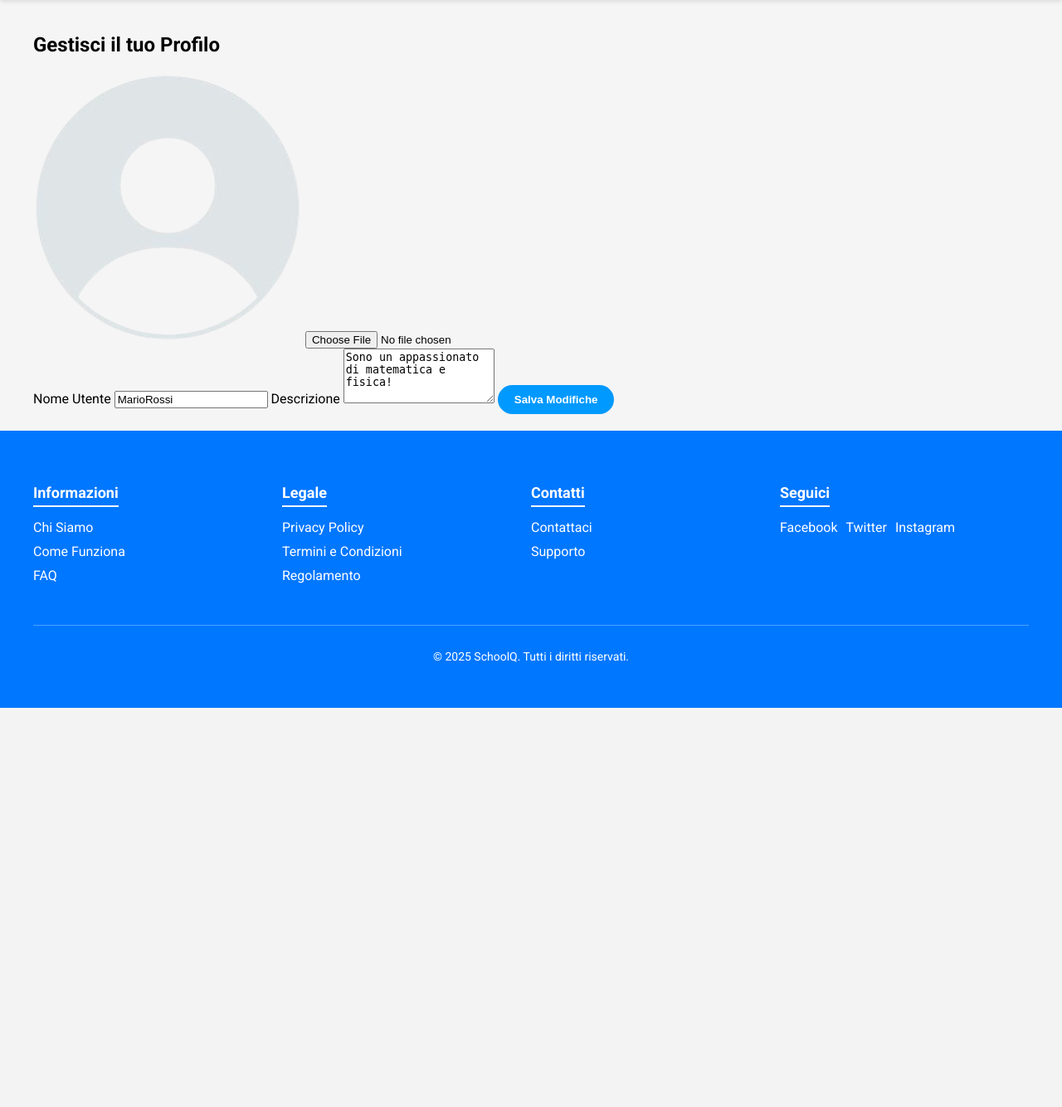
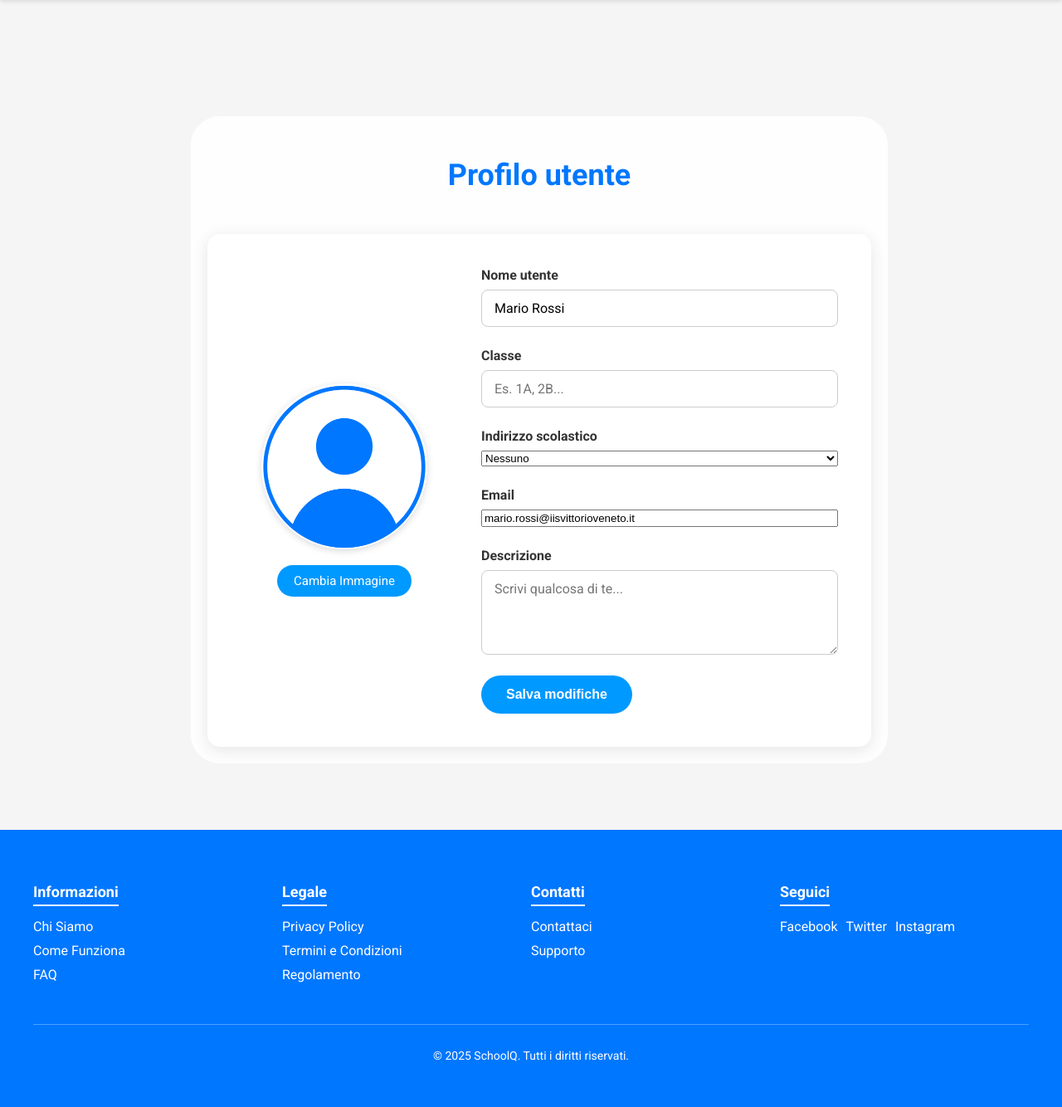
Before and after one commit to Polettogamer/GEPROGETTO, a PHP site: page /profilo.html in a window 1280 px wide. Shown: the part 70-1404 px from the top of the page at 83% size. Before the commit the page ends 923 px from the top, so only its background shows below. Run offline with PHP 8.4, Linux system fonts and the light colour scheme.

Commit message:
12/02/2025
Quasi completo il profilo e buttato giù html e css per materia

```diff
--- a/PagWebSchoolQ/CSS/profiloCSS.css
+++ b/PagWebSchoolQ/CSS/profiloCSS.css
@@ -1,52 +1,72 @@
-/* Profilo: Container principale */
+/* Container principale del profilo */
 .profile-container {
-    max-width: 900px;
-    margin: 80px auto; /* Spazio in alto per non sovrapporsi alla navbar */
+  max-width: 800px;
+  margin: 120px auto 60px;
   padding: 20px;
-    background-color: #fff;
-    border-radius: 10px;
-    box-shadow: 0 4px 8px rgba(0,0,0,0.1);
+  background-color: #fefefe;
+  border-radius: 35px;
 }
 
 .profile-container h2 {
   text-align: center;
-    margin-bottom: 30px;
-    font-size: 28px;
+  margin-bottom: 50px;
   color: #0077ff;
+  font-size: 36px;
+  font-weight: 700;
 }
 
-  /* Profilo: Card contenente immagine e dettagli */
+/* La card del profilo: layout a due colonne con sfondo bianco, angoli arrotondati e ombra */
 .profile-card {
+  background: #fff;
+  border-radius: 15px;
+  box-shadow: 0 4px 20px rgba(0, 0, 0, 0.1);
   display: flex;
   flex-wrap: wrap;
+  padding: 40px;
+  gap: 40px;
   align-items: center;
-    justify-content: center;
-    gap: 20px;
-    padding: 20px;
 }
 
 /* Sezione immagine del profilo */
 .profile-image {
   flex: 1;
-    min-width: 200px;
+  min-width: 250px;
   text-align: center;
+  position: relative;
 }
 
 .profile-image img {
-    width: 150px;
-    height: 150px;
+  width: 200px;
+  height: 200px;
   object-fit: cover;
   border-radius: 50%;
-    border: 3px solid #0077ff;
-    margin-bottom: 10px;
+  /*border: 5px solid #0077ff;*/
+  box-shadow: 0 2px 8px rgba(0,0,0,0.15);
 }
 
+/* Nascondi il file input e definisci una label personalizzata come bottone */
 .profile-image input[type="file"] {
-    display: block;
-    margin: 0 auto;
+  display: none;
 }
 
-  /* Sezione dati utente */
+.custom-file-label {
+  margin-top: 15px;
+  display: inline-block;
+  background-color: #0099ff;
+  color: #fff;
+  padding: 10px 20px;
+  border-radius: 25px;
+  cursor: pointer;
+  font-size: 15px;
+  font-weight: 500;
+  transition: background-color 0.3s ease;
+}
+
+.custom-file-label:hover {
+  background-color: #0077ff;
+}
+
+/* Sezione dettagli del profilo */
 .profile-details {
   flex: 2;
   min-width: 300px;
@@ -55,48 +75,69 @@
 .profile-details form {
   display: flex;
   flex-direction: column;
-    gap: 15px;
+  gap: 25px;
 }
 
-  .profile-details label {
-    font-weight: bold;
-    color: #333;
+/* Stili per i gruppi di campi del form */
+.form-group {
+  display: flex;
+  flex-direction: column;
 }
 
-  .profile-details input[type="text"],
-  .profile-details textarea {
-    padding: 10px;
-    border: 1px solid #ccc;
-    border-radius: 5px;
-    font-family: 'Roboto', sans-serif;
+.form-group label {
   font-size: 16px;
+  font-weight: 600;
+  color: #333;
+  margin-bottom: 8px;
 }
 
-  .profile-details textarea {
+.form-group input[type="text"],
+.form-group textarea {
+  font-size: 16px;
+  padding: 12px 15px;
+  border: 1px solid #ccc;
+  border-radius: 8px;
+  outline: none;
+  transition: border 0.3s ease;
+  font-family: 'Roboto', sans-serif;
+}
+
+.form-group input[type="text"]:focus,
+.form-group textarea:focus {
+  border-color: #0077ff;
+}
+
+.form-group textarea {
   resize: vertical;
 }
 
-  /* Bottone Salva, in linea con lo stile del sito */
-  .profile-details .button {
+/* Bottone di salvataggio */
+.form-group button {
+  background-color: #0099ff;
+  color: #fff;
+  padding: 14px 30px;
+  border: none;
+  border-radius: 30px;
+  font-size: 16px;
+  cursor: pointer;
+  font-weight: 600;
+  transition: background-color 0.3s ease;
   align-self: flex-start;
-    background-color: #0099ff;
-    color: white;
-    padding: 10px 20px;
-    border: none;
-    border-radius: 50px;
-    text-decoration: none;
-    font-weight: 600;
-    transition: all 0.3s ease;
-    cursor: pointer;
 }
 
-  .profile-details .button:hover {
+.form-group button:hover {
   background-color: #0077ff;
 }
 
-  /* Responsive: disposizione a colonna per schermi piccoli */
+/* Responsive: per schermi più piccoli, la card diventa verticale */
 @media (max-width: 768px) {
   .profile-card {
     flex-direction: column;
+    text-align: center;
+    padding: 30px;
+  }
+
+  .profile-details {
+    width: 100%;
   }
 }
--- a/PagWebSchoolQ/menu.html
+++ b/PagWebSchoolQ/menu.html
@@ -31,7 +31,7 @@
         <img src="Immagini/mondo01.png" alt="SchoolQ Logo">
       </div>
       <ul class="nav-links">
-        <li><a href="user_dashboard.html">Home</a></li>
+        <li><a href="menu.html">Home</a></li>
         <li><a href="profilo.html">Profilo</a></li>
         <li><a href="logout.html" class="button">Logout</a></li>
       </ul>
--- a/PagWebSchoolQ/profilo.html
+++ b/PagWebSchoolQ/profilo.html
@@ -3,12 +3,11 @@
 <head>
   <meta charset="UTF-8">
   <title>Profilo - SchoolQ</title>
-  <!-- Include il CSS dedicato al profilo e il CSS del menu se necessario -->
+  <!-- Include il CSS del menu e quello specifico per il profilo -->
   <link rel="stylesheet" href="CSS/menuCSS.css">
-  <link rel="stylesheet" href="CSS/profileCSS.css">
+  <link rel="stylesheet" href="CSS/profiloCSS.css">
   <link rel="icon" type="image/x-icon" href="Immagini/faviconf.png">
   <link href="https://fonts.googleapis.com/css2?family=Roboto:wght@400;700&display=swap" rel="stylesheet">
-
 </head>
 <body>
   <!-- TOP NAVBAR -->
@@ -18,7 +17,7 @@
         <img src="Immagini/mondo01.png" alt="SchoolQ Logo">
       </div>
       <ul class="nav-links">
-        <li><a href="user_dashboard.html">Home</a></li>
+        <li><a href="menu.html">Home</a></li>
         <li><a href="profilo.html" class="active">Profilo</a></li>
         <li><a href="logout.html" class="button">Logout</a></li>
       </ul>
@@ -28,23 +27,51 @@
   <!-- MAIN CONTENT: Gestione Profilo -->
   <div id="main-content" class="main-content">
     <div class="profile-container">
-      <h2>Gestisci il tuo Profilo</h2>
+      <h2>Profilo utente</h2>
       <div class="profile-card">
         <!-- Sezione immagine del profilo -->
         <div class="profile-image">
-          <img src="Immagini/profilo4.png" alt="Immagine Profilo" id="profilePic">
+          <img src="Immagini/profilo5.png" alt="Immagine Profilo" id="profilePic">
+          <!-- La label agisce come bottone per selezionare un nuovo file -->
+          <label for="profileImageInput" class="custom-file-label">Cambia Immagine</label>
           <input type="file" id="profileImageInput" accept="image/*">
         </div>
         <!-- Sezione dati utente -->
         <div class="profile-details">
           <form id="profileForm" action="update_profile.php" method="post" enctype="multipart/form-data">
-            <label for="username">Nome Utente</label>
-            <input type="text" id="username" name="username" value="MarioRossi" required>
-
-            <label for="bio">Descrizione</label>
-            <textarea id="bio" name="bio" rows="4" placeholder="Scrivi qualcosa di te...">Sono un appassionato di matematica e fisica!</textarea>
-
-            <button type="submit" class="button">Salva Modifiche</button>
+            <!-- Campo: Nome Utente (sola lettura) -->
+            <div class="form-group">
+              <label for="username">Nome utente</label>
+              <input type="text" id="username" name="username" value="Mario Rossi" readonly>
+            </div>
+            <!-- Campo: Classe -->
+            <div class="form-group">
+              <label for="class">Classe</label>
+              <input type="text" id="class" name="class" placeholder="Es. 1A, 2B..." required>
+            </div>
+            <!-- Campo: Indirizzo Scolastico come scelta multipla -->
+            <div class="form-group">
+              <label for="schoolAddress">Indirizzo scolastico</label>
+              <select id="schoolAddress" name="schoolAddress" required>
+                <option value="Nessuno">Nessuno</option>
+                <option value="Informatica">Informatica</option>
+                <option value="Elettrotecnica">Elettrotecnica</option>
+              </select>
+            </div>
+            <!-- Campo: Email (sola lettura) -->
+            <div class="form-group">
+              <label for="email">Email</label>
+              <input type="email" id="email" name="email" value="mario.rossi@iisvittorioveneto.it" readonly>
+            </div>
+            <!-- Campo: Descrizione (bio) -->
+            <div class="form-group">
+              <label for="bio">Descrizione</label>
+              <textarea id="bio" name="bio" rows="4" placeholder="Scrivi qualcosa di te..."></textarea>
+            </div>
+            <!-- Bottone per salvare le modifiche -->
+            <div class="form-group">
+              <button type="submit" class="button">Salva modifiche</button>
+            </div>
           </form>
         </div>
       </div>
```
Also changed, not shown: PagWebSchoolQ/CSS/materiaCSS.css (added, +143 -0 lines), PagWebSchoolQ/Italiano.html (added, +178 -0 lines), PagWebSchoolQ/Immagini/profilo1.jpg (deleted), PagWebSchoolQ/Immagini/profilo2.jpg (deleted), PagWebSchoolQ/Immagini/profilo4.png (deleted), PagWebSchoolQ/Immagini/profilo5.png (added). Lines whose indentation alone changed are shown as unchanged.
